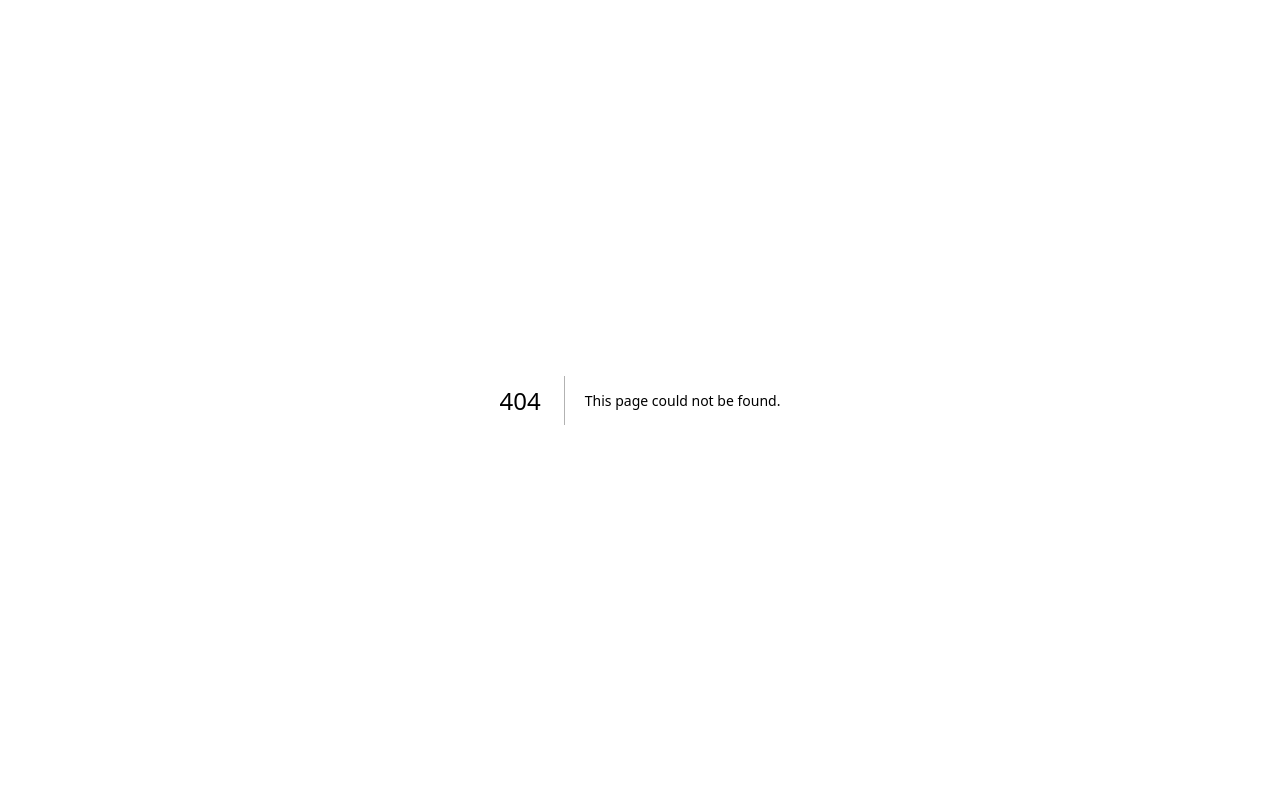
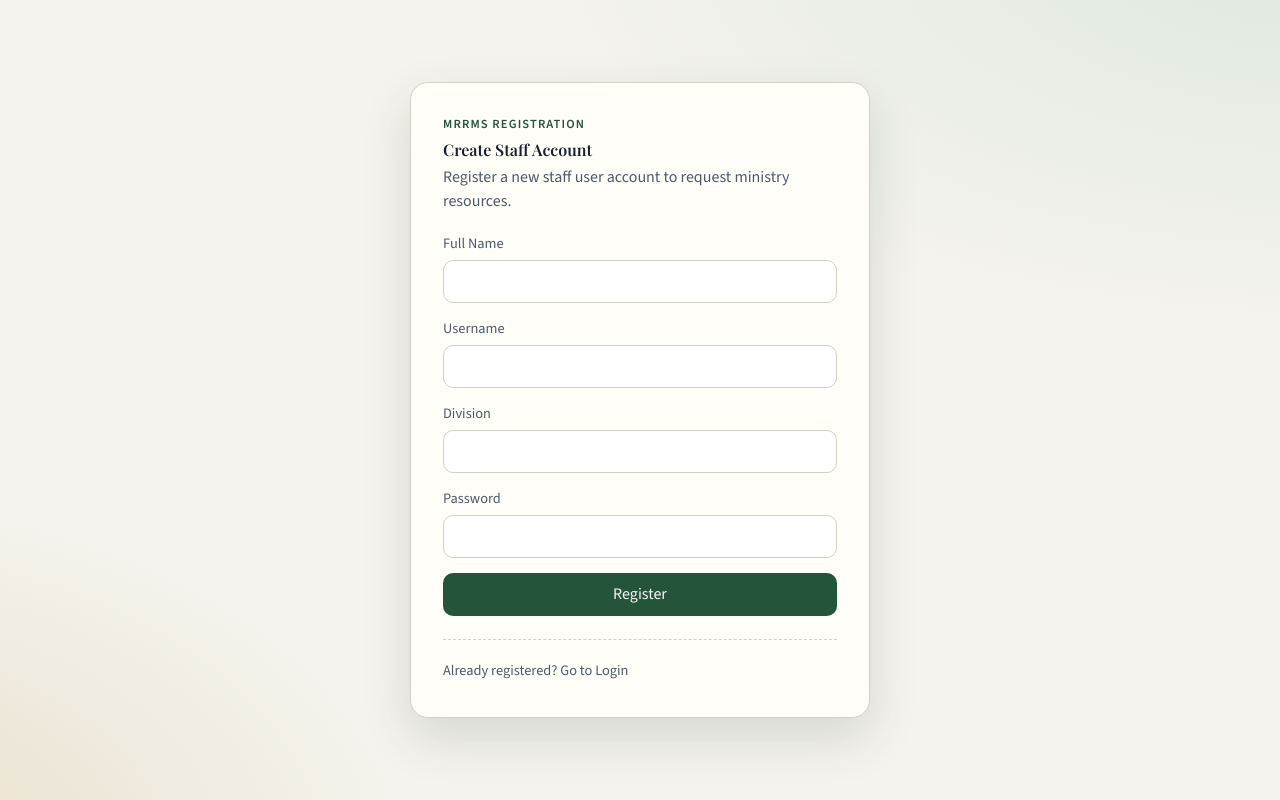
Before and after one commit to rashmikanirml/Ministry, a Next.js app in the folder ministry-app/: page /register in a window 1280 px wide. Before the commit this address had no page. Built offline with nearby package versions, Linux system fonts and the light colour scheme.

Commit message:
feat(auth-admin): add staff registration, restore admin approvals, and harden dashboard loading

```diff
--- a/ministry-app/app/admin/page.tsx
+++ b/ministry-app/app/admin/page.tsx
@@ -42,8 +42,10 @@ export default function AdminDashboard() {
   const [status, setStatus] = useState("ALL");
   const [division, setDivision] = useState("");
   const [search, setSearch] = useState("");
+  const [commentByRequest, setCommentByRequest] = useState<Record<number, string>>({});
 
   const loadRequests = async () => {
+    setError("");
     const params = new URLSearchParams();
     if (type !== "ALL") {
       params.set("type", type);
@@ -69,6 +71,7 @@ export default function AdminDashboard() {
 
   useEffect(() => {
     const bootstrap = async () => {
+      try {
         const sessionResponse = await fetch("/api/auth/me", { cache: "no-store" });
         if (!sessionResponse.ok) {
           router.replace("/login");
@@ -83,11 +86,33 @@ export default function AdminDashboard() {
 
         setAdmin(sessionData.user);
         await loadRequests();
+      } catch {
+        setError("Admin dashboard failed to load. Please refresh.");
+      } finally {
         setLoading(false);
+      }
     };
 
     bootstrap();
   }, [router]);
+
+  const updateStatus = async (id: number, action: "APPROVE" | "REJECT") => {
+    const response = await fetch(`/api/requests/${id}`, {
+      method: "PATCH",
+      headers: { "Content-Type": "application/json" },
+      body: JSON.stringify({
+        action,
+        adminComments: commentByRequest[id] || "",
+      }),
+    });
+
+    if (!response.ok) {
+      setError("Failed to update request status.");
+      return;
+    }
+
+    await loadRequests();
+  };
 
   const onLogout = async () => {
     await fetch("/api/auth/logout", { method: "POST" });
@@ -103,7 +128,7 @@ export default function AdminDashboard() {
       <header className="dashboard-header">
         <div>
           <p className="eyebrow">Admin Dashboard</p>
-          <h1>View Every Request</h1>
+          <h1>Request Approval Dashboard</h1>
           <p>Signed in as {admin.name}</p>
         </div>
         <button type="button" onClick={onLogout}>
@@ -167,12 +192,13 @@ export default function AdminDashboard() {
                 <th>Details</th>
                 <th>Status</th>
                 <th>Admin Comment</th>
+                <th>Actions</th>
               </tr>
             </thead>
             <tbody>
               {requests.length === 0 ? (
                 <tr>
-                  <td colSpan={7}>No requests found.</td>
+                  <td colSpan={8}>No requests found.</td>
                 </tr>
               ) : (
                 requests.map((item) => (
@@ -206,7 +232,33 @@ export default function AdminDashboard() {
                     <td>
                       <span className={STATUS_COLOR[item.status]}>{item.status}</span>
                     </td>
-                    <td>{item.adminComments || "-"}</td>
+                    <td>
+                      <textarea
+                        value={commentByRequest[item.id] ?? item.adminComments ?? ""}
+                        onChange={(event) =>
+                          setCommentByRequest((current) => ({ ...current, [item.id]: event.target.value }))
+                        }
+                        placeholder="Optional admin comments"
+                      />
+                    </td>
+                    <td>
+                      <div className="action-buttons">
+                        <button
+                          type="button"
+                          disabled={item.status !== "PENDING"}
+                          onClick={() => updateStatus(item.id, "APPROVE")}
+                        >
+                          Approve
+                        </button>
+                        <button
+                          type="button"
+                          disabled={item.status !== "PENDING"}
+                          onClick={() => updateStatus(item.id, "REJECT")}
+                        >
+                          Reject
+                        </button>
+                      </div>
+                    </td>
                   </tr>
                 ))
               )}
--- /dev/null
+++ b/ministry-app/app/api/auth/register/route.ts
@@ -0,0 +1,51 @@
+import { NextRequest, NextResponse } from "next/server";
+import { Role } from "@prisma/client";
+import { prisma } from "@/lib/db";
+import { hashPassword } from "@/lib/auth";
+
+export async function POST(request: NextRequest) {
+  try {
+    const body = await request.json();
+    const name = String(body.name || "").trim();
+    const username = String(body.username || "").trim();
+    const password = String(body.password || "").trim();
+    const division = String(body.division || "").trim();
+
+    if (!name || !username || !password || !division) {
+      return NextResponse.json({ error: "Name, username, password, and division are required." }, { status: 400 });
+    }
+
+    if (password.length < 6) {
+      return NextResponse.json({ error: "Password must be at least 6 characters." }, { status: 400 });
+    }
+
+    const existing = await prisma.user.findUnique({ where: { username } });
+    if (existing) {
+      return NextResponse.json({ error: "Username already exists." }, { status: 409 });
+    }
+
+    const passwordHash = await hashPassword(password);
+
+    const user = await prisma.user.create({
+      data: {
+        name,
+        username,
+        passwordHash,
+        division,
+        role: Role.USER,
+      },
+      select: {
+        id: true,
+        name: true,
+        username: true,
+        division: true,
+        role: true,
+      },
+    });
+
+    return NextResponse.json({ user }, { status: 201 });
+  } catch (error) {
+    console.error("Register error:", error);
+    return NextResponse.json({ error: "Unable to register user." }, { status: 500 });
+  }
+}
--- a/ministry-app/app/login/page.tsx
+++ b/ministry-app/app/login/page.tsx
@@ -1,5 +1,6 @@
 "use client";
 
+import Link from "next/link";
 import { FormEvent, useEffect, useState } from "react";
 import { useRouter } from "next/navigation";
 
@@ -133,6 +134,9 @@ export default function LoginPage() {
           <p>Seed accounts:</p>
           <p>Admin: admin / admin123</p>
           <p>User: staff / user123</p>
+          <p>
+            New staff user? <Link href="/register">Register here</Link>
+          </p>
         </div>
       </section>
     </main>
--- /dev/null
+++ b/ministry-app/app/register/page.tsx
@@ -0,0 +1,84 @@
+"use client";
+
+import Link from "next/link";
+import { FormEvent, useState } from "react";
+import { useRouter } from "next/navigation";
+
+export default function RegisterPage() {
+  const router = useRouter();
+  const [name, setName] = useState("");
+  const [username, setUsername] = useState("");
+  const [password, setPassword] = useState("");
+  const [division, setDivision] = useState("");
+  const [loading, setLoading] = useState(false);
+  const [error, setError] = useState("");
+
+  const onSubmit = async (event: FormEvent) => {
+    event.preventDefault();
+    setError("");
+    setLoading(true);
+
+    const response = await fetch("/api/auth/register", {
+      method: "POST",
+      headers: { "Content-Type": "application/json" },
+      body: JSON.stringify({ name, username, password, division }),
+    });
+
+    const data = await response.json();
+    setLoading(false);
+
+    if (!response.ok) {
+      setError(data.error || "Registration failed.");
+      return;
+    }
+
+    router.replace("/login");
+  };
+
+  return (
+    <main className="auth-shell">
+      <section className="auth-card">
+        <p className="auth-eyebrow">MRRMS Registration</p>
+        <h1>Create Staff Account</h1>
+        <p className="auth-subtitle">Register a new staff user account to request ministry resources.</p>
+
+        <form onSubmit={onSubmit} className="auth-form">
+          <label>
+            Full Name
+            <input value={name} onChange={(event) => setName(event.target.value)} required />
+          </label>
+          <label>
+            Username
+            <input value={username} onChange={(event) => setUsername(event.target.value)} required />
+          </label>
+          <label>
+            Division
+            <input value={division} onChange={(event) => setDivision(event.target.value)} required />
+          </label>
+          <label>
+            Password
+            <input
+              type="password"
+              value={password}
+              onChange={(event) => setPassword(event.target.value)}
+              minLength={6}
+              required
+            />
+          </label>
+
+          {error ? <p className="auth-error">{error}</p> : null}
+
+          <button type="submit" disabled={loading}>
+            {loading ? "Registering..." : "Register"}
+          </button>
+        </form>
+
+        <div className="auth-help">
+          <p>
+            Already registered? <Link href="/login">Go to Login</Link>
+          </p>
+        </div>
+      </section>
+    </main>
+  );
+}
--- a/ministry-app/app/user/requests/page.tsx
+++ b/ministry-app/app/user/requests/page.tsx
@@ -6,11 +6,13 @@ import { AppRequest, STATUS_COLOR, UserPageShell, useRequireUser } from "../_sha
 export default function UserAllRequestsPage() {
   const { user, loading } = useRequireUser();
   const [requests, setRequests] = useState<AppRequest[]>([]);
+  const [error, setError] = useState("");
   const [type, setType] = useState("ALL");
   const [status, setStatus] = useState("ALL");
   const [search, setSearch] = useState("");
 
   const loadRequests = async (nextType = type, nextStatus = status, nextSearch = search) => {
+    setError("");
     const params = new URLSearchParams();
     if (nextType !== "ALL") {
       params.set("type", nextType);
@@ -24,6 +26,7 @@ export default function UserAllRequestsPage() {
 
     const response = await fetch(`/api/requests?${params.toString()}`, { cache: "no-store" });
     if (!response.ok) {
+      setError("Failed to load your requests.");
       return;
     }
     const data = (await response.json()) as AppRequest[];
@@ -34,6 +37,7 @@ export default function UserAllRequestsPage() {
     const bootstrap = async () => {
       const response = await fetch("/api/requests", { cache: "no-store" });
       if (!response.ok) {
+        setError("Failed to load your requests.");
         return;
       }
       const data = (await response.json()) as AppRequest[];
@@ -86,6 +90,7 @@ export default function UserAllRequestsPage() {
 
       <section className="panel">
         <h2>Request Records</h2>
+        {error ? <p className="error-text">{error}</p> : null}
         <div className="table-wrap">
           <table>
             <thead>
```
Lines whose indentation alone changed are shown as unchanged.
